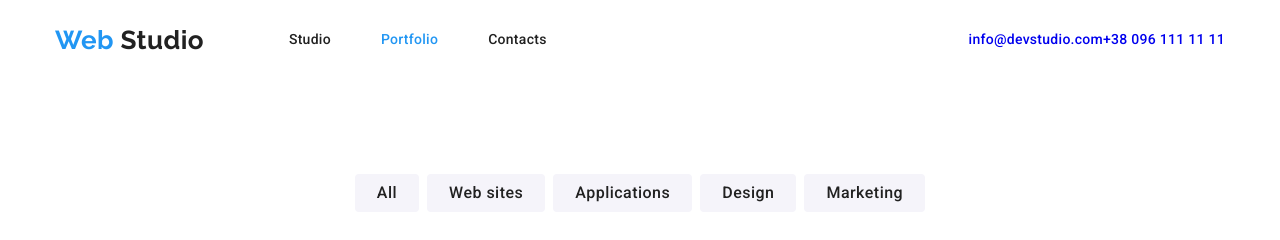
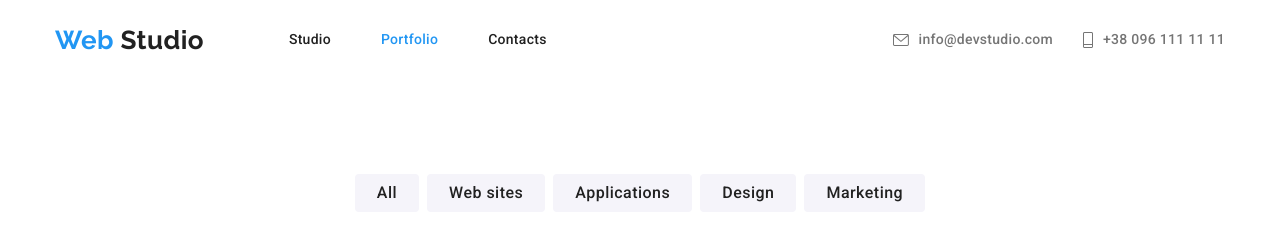
Before and after one commit to AnnaStruk/goit-markup-hw-04, a plain HTML site: page portfolio.html in a window 1280 px wide. Shown: the top 240 px of the page. Drawn offline with nearby package versions, Linux system fonts and the light colour scheme.

Commit message:
Adds hover to contacts-links in Portfolio

```diff
--- a/css/styles.css
+++ b/css/styles.css
@@ -125,8 +125,7 @@ img {
 }
 
 .contacts .link:hover,
-.contacts .link:focus,
-.button-icon:hover {
+.contacts .link:focus {
   color: var(--accent-color);
   fill: var(--accent-color);
 }
--- a/portfolio.html
+++ b/portfolio.html
@@ -36,11 +36,21 @@
 
         <!--Contacts-->
         <ul class="contacts list">
-          <li class="item">
-            <a href="mailto:info@devstudio.com">info@devstudio.com</a>
+          <li class="item header-contacts">
+            <a class="btn-mail link" href="mailto:info@devstudio.com">
+              <svg class="button-icon" width="16" height="12">
+                <use href="./images/sprite.svg#envelope-icon"></use>
+              </svg>
+              info@devstudio.com
+            </a>
           </li>
-          <li class="item">
-            <a href="tel:+380961111111">+38 096 111 11 11</a>
+          <li class="item header-contacts">
+            <a class="btn-phone link" href="tel:+380961111111"
+              ><svg class="button-icon" width="10" height="16">
+                <use href="./images/sprite.svg#phone-icon"></use>
+              </svg>
+              +38 096 111 11 11
+            </a>
           </li>
         </ul>
       </div>
```
Also changed, not shown: index.html (+7 -5 lines).
